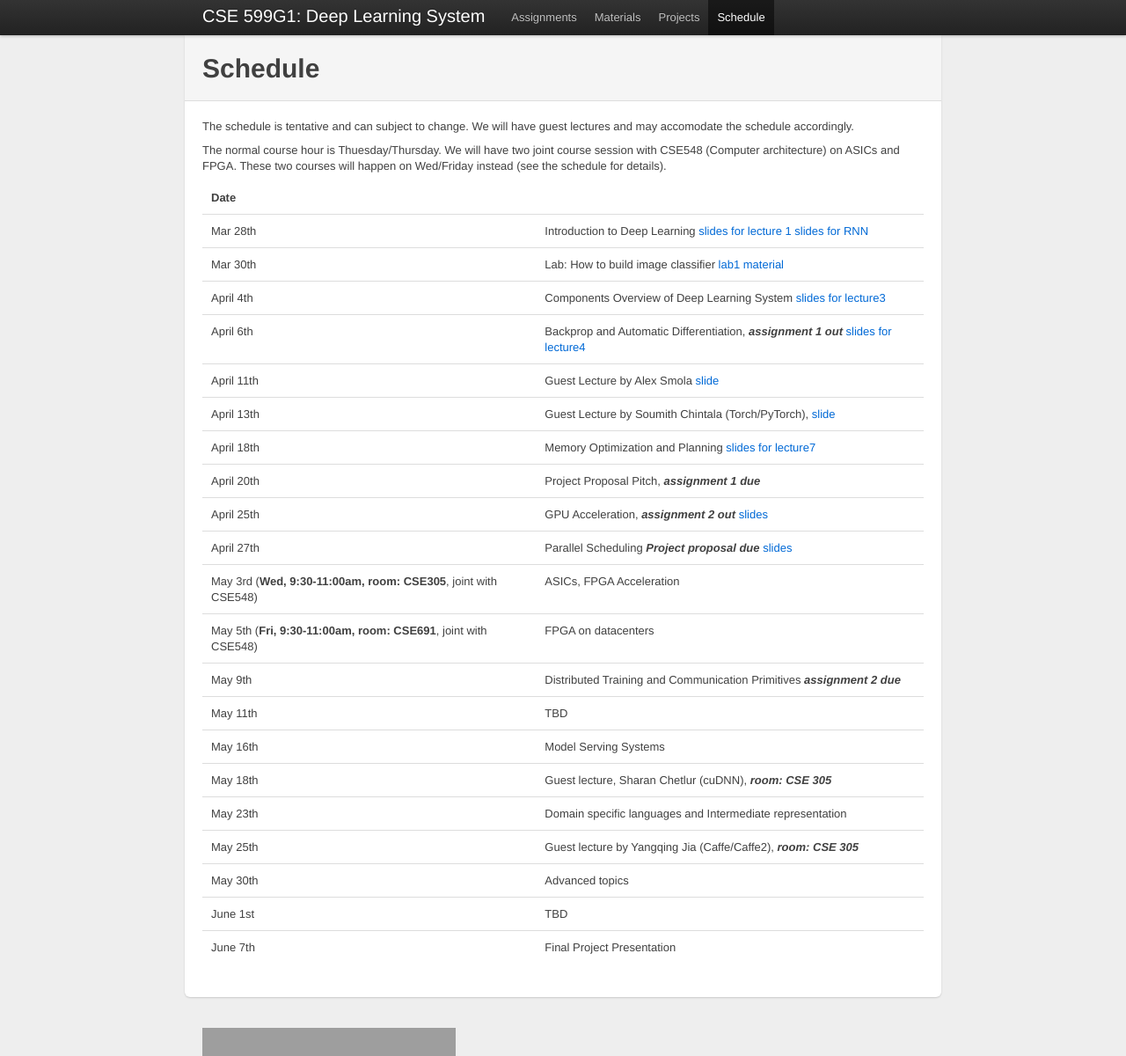
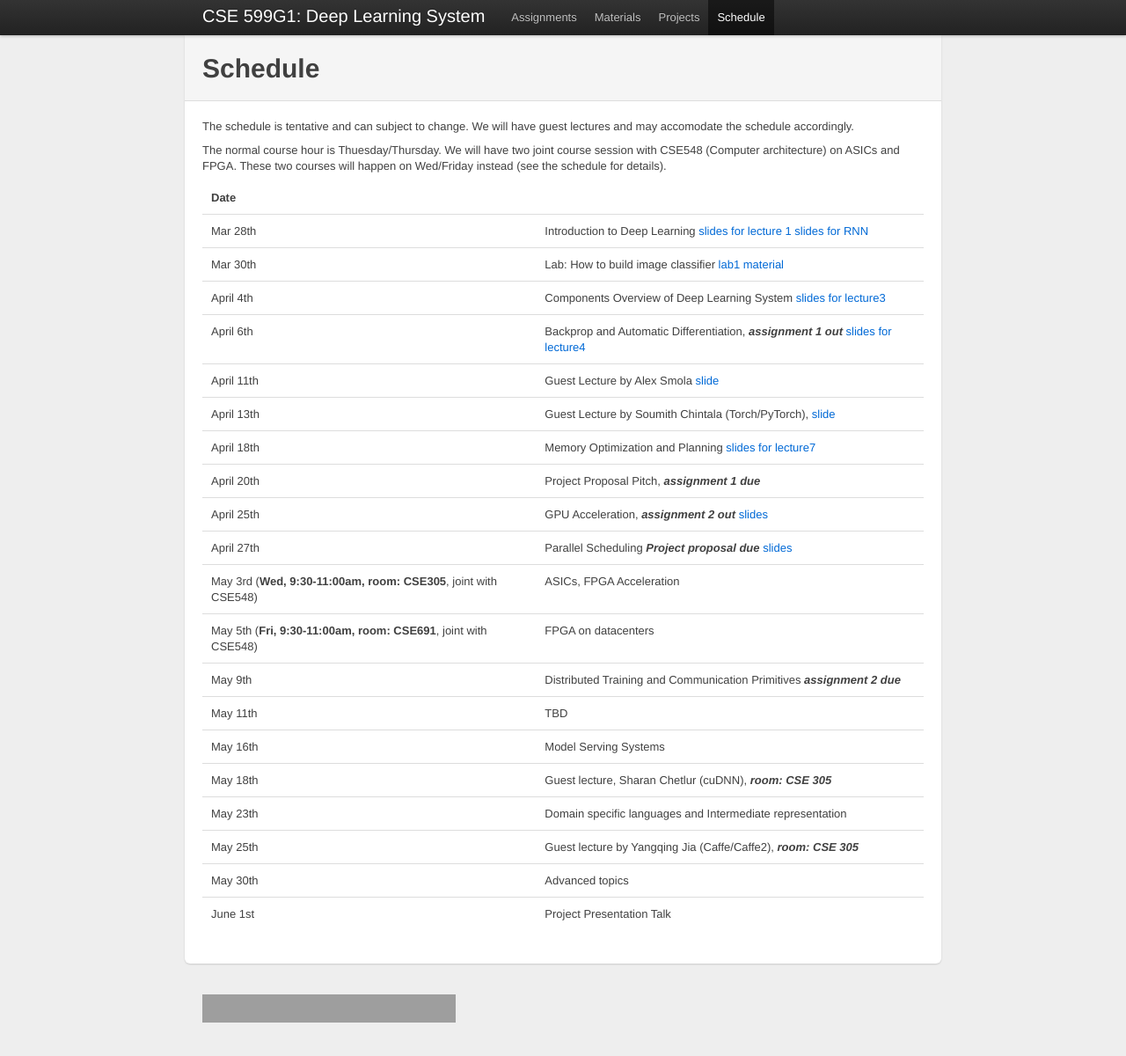
Before and after one commit to dlsys-course/dlsys-course.github.io, a Jekyll site: the page built from schedule.md, in a window 1280 px wide and 1200 px high. Shown: the whole window at 88% size. Built offline with Jekyll 4.4.1, drawn with Linux system fonts in a browser that asks for light colours; grey boxes are pictures that could not be loaded.

Commit message:
timetable

```diff
--- a/schedule.md
+++ b/schedule.md
@@ -35,5 +35,4 @@ happen on Wed/Friday instead (see the schedule for details).
 | May 23th                 |   Domain specific languages and Intermediate representation |
 | May 25th                 |   Guest lecture by Yangqing Jia (Caffe/Caffe2), ***room: CSE 305***  |
 | May 30th                 |   Advanced topics                                           |
-| June 1st                 |   TBD                                                       |
-| June 7th                 |   Final Project Presentation                                |
+| June 1st                 |   Project Presentation Talk |
```
